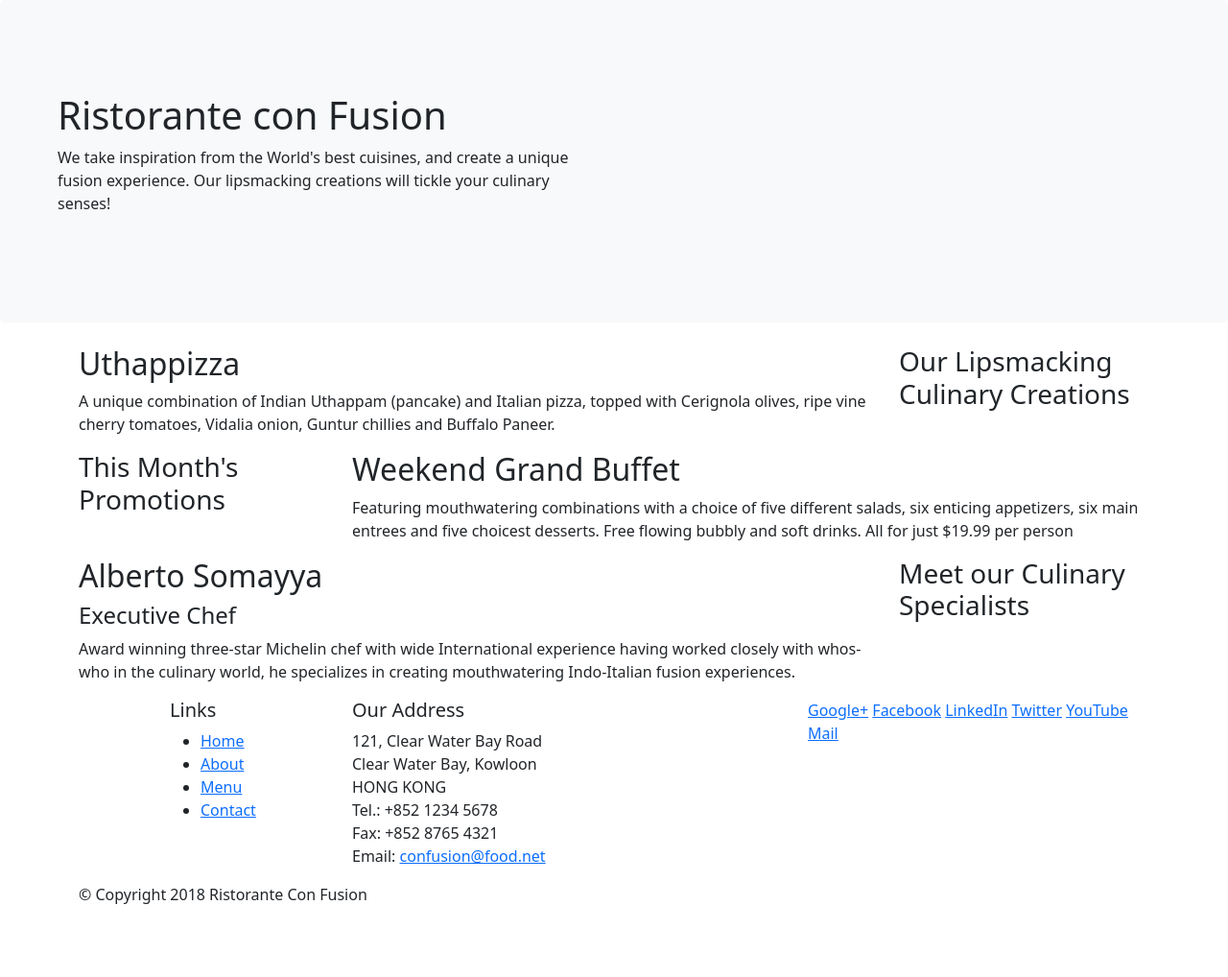
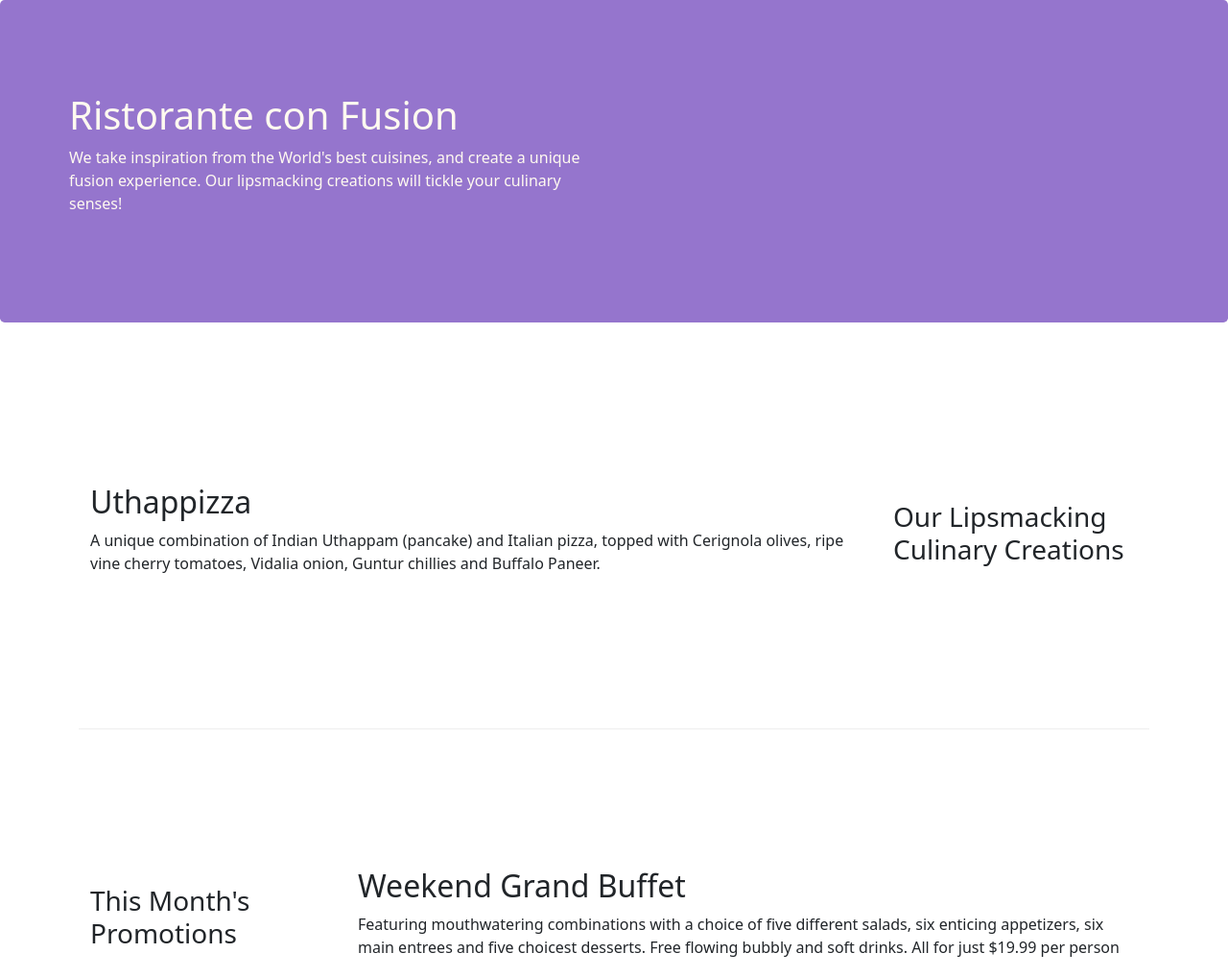
Before and after one commit to waortegaand/course1-bootstrap, a website: page index.html in a window 1280 px wide. Shown: the top 1018 px of the page at 96% size. Before the commit the page ends 960 px from the top, so only its background shows below. Drawn offline with nearby package versions, Linux system fonts and the light colour scheme.

Commit message:
Week1 : Bootstrap Grid Part 2

```diff
--- /dev/null
+++ b/css/styles.css
@@ -0,0 +1,30 @@
+.row-header{
+    margin:0px auto;
+    padding:0px;
+}
+
+.row-content {
+    margin:0px auto;
+    padding: 50px 0px 50px 0px;
+    border-bottom: 1px ridge;
+    min-height:400px;
+}
+
+.footer{
+    background-color: #D1C4E9;
+    margin:0px auto;
+    padding: 20px 0px 20px 0px;
+}
+
+.jumbotron {
+    padding:70px 30px 70px 30px;
+    margin:0px auto;
+    background: #9575CD ;
+    color:floralwhite;
+}
+
+address{
+    font-size:80%;
+    margin:0px;
+    color:#0f0f0f;
+}
--- a/index.html
+++ b/index.html
@@ -9,14 +9,15 @@
 
     <!-- Bootstrap CSS -->
     <link rel="stylesheet" href="node_modules/bootstrap/dist/css/bootstrap.min.css">
+    <link href="css/styles.css" rel="stylesheet">
     <title>Ristorante Con Fusion</title>
 </head>
 
 <body>
     <!-- jumbotron: the component is removed in bootstrap 5 -->
-    <header class="p-5 mb-4 bg-light rounded-3 ">
+    <header class="jumbotron p-5 mb-4 rounded-3">
         <div class="container-fluid py-5">
-            <div class="row">
+            <div class="row row-header">
                 <div class="col-12 col-sm-6">
                     <h1>Ristorante con Fusion</h1>
                     <p>We take inspiration from the World's best cuisines, and create a unique fusion experience. Our lipsmacking creations will tickle your culinary senses!</p>
@@ -28,7 +29,7 @@
     </header>
 
     <div class="container">
-        <div  class="row">
+        <div  class="row row-content align-items-center">
             <div class="col-12 col-sm-4 order-sm-last col-md-3">
                 <h3>Our Lipsmacking Culinary Creations</h3>
             </div>
@@ -39,7 +40,7 @@
         </div>
 
 
-        <div  class="row">
+        <div  class="row row-content align-items-center">
             <div class="col-12 col-sm-4 order-sm-first col-md-3">
                 <h3>This Month's Promotions</h3>
             </div>
@@ -49,7 +50,7 @@
             </div>
         </div>
 
-        <div  class="row">
+        <div  class="row row-content align-items-center">
             <div class="col-12 col-sm-4 order-sm-last col-md-3">
                 <h3>Meet our Culinary Specialists</h3>
             </div>
@@ -61,16 +62,16 @@
         </div>
     </div>
 
-    <footer>
+    <footer class="footer">
         <div class="container">
             <div class="row">
                 <div class="col-4 offset-1 col-sm-2">
                     <h5>Links</h5>
-                    <ul>
-                        <li><a href="#">Home</a></li>
-                        <li><a href="#">About</a></li>
-                        <li><a href="#">Menu</a></li>
-                        <li><a href="#">Contact</a></li>
+                    <ul class="list-unstyled">
+                        <li><a href="#" class="text-decoration-none">Home</a></li>
+                        <li><a href="#" class="text-decoration-none">About</a></li>
+                        <li><a href="#" class="text-decoration-none">Menu</a></li>
+                        <li><a href="#" class="text-decoration-none">Contact</a></li>
                     </ul>
                 </div>
                 <div class="col-7 col-sm-5">
@@ -81,23 +82,23 @@
 		              HONG KONG<br>
 		              Tel.: +852 1234 5678<br>
 		              Fax: +852 8765 4321<br>
-		              Email: <a href="mailto:confusion@food.net">confusion@food.net</a>
+		              Email: <a href="mailto:confusion@food.net" class="text-decoration-none">confusion@food.net</a>
 		           </address>
                 </div>
-                <div class="col-12 col-sm-4">
-                    <div>
-                        <a href="http://google.com/+">Google+</a>
-                        <a href="http://www.facebook.com/profile.php?id=">Facebook</a>
-                        <a href="http://www.linkedin.com/in/">LinkedIn</a>
-                        <a href="http://twitter.com/">Twitter</a>
-                        <a href="http://youtube.com/">YouTube</a>
-                        <a href="mailto:">Mail</a>
+                <div class="col-12 col-sm-4 align-self-center">
+                    <div class="text-center list-group ">
+                        <a class="text-decoration-none" href="http://google.com/+">Google+</a>
+                        <a class="text-decoration-none" href="http://www.facebook.com/profile.php?id=">Facebook</a>
+                        <a class="text-decoration-none" href="http://www.linkedin.com/in/">LinkedIn</a>
+                        <a class="text-decoration-none" href="http://twitter.com/">Twitter</a>
+                        <a class="text-decoration-none" href="http://youtube.com/">YouTube</a>
+                        <a class="text-decoration-none" href="mailto:">Mail</a>
                     </div>
                 </div>
            </div>
-           <div class="row">
+           <div class="row justify-content-center">
                 <div class="col-auto">
-                    <p>© Copyright 2018 Ristorante Con Fusion</p>
+                    <p>© Copyright 2022 Ristorante Con Fusion</p>
                 </div>
            </div>
         </div>
```
